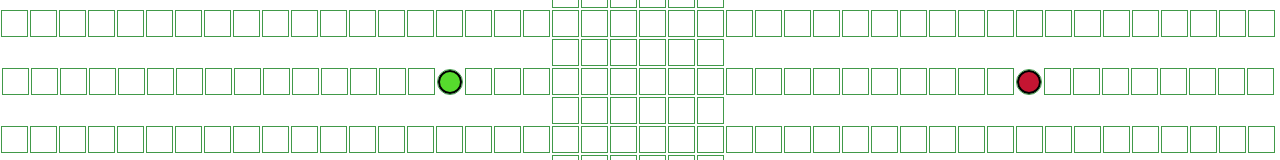
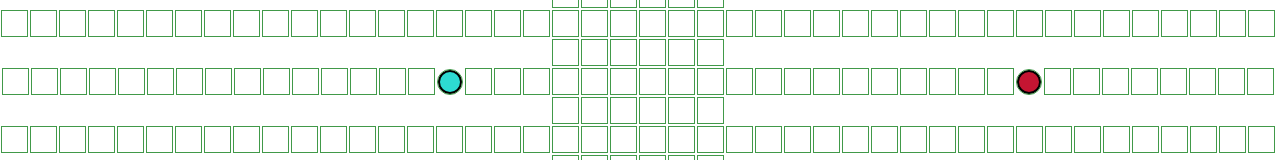
Before and after one commit to Shashankkafle/Pathfinding-Algorithm-Visualiser, a React (Create React App) app in the folder Minor_project/: page / in a window 1280 px wide. Shown: the part 579-739 px from the top of the page. Built offline with nearby package versions, Linux system fonts and the light colour scheme.

Commit message:
starting node chades and maze updated

```diff
--- a/Minor_project/src/node.css
+++ b/Minor_project/src/node.css
@@ -59,7 +59,7 @@
   .node-start {
     width: 20px;
     height: 20px;
-    background-color: rgb(86, 219, 45);
+    background-color: rgb(45, 219, 210);
     border-radius: 50%;
     border: 2px solid black;
 
--- a/Minor_project/src/obstacles/Maze.jsx
+++ b/Minor_project/src/obstacles/Maze.jsx
@@ -14,8 +14,9 @@ export function createMaze(grid)
 
 
             }
-            const rand=generateRandomNumber(newGrid.length)
-            newGrid[rand][col].isWall=false
+
+            newGrid[generateRandomNumber(newGrid.length)][col].isWall=false
+            newGrid[generateRandomNumber(newGrid.length)][col].isWall=false
 
         }
         return newGrid
```
Also changed, not shown: 1 other file (tests, documents, lock files or other folders).
